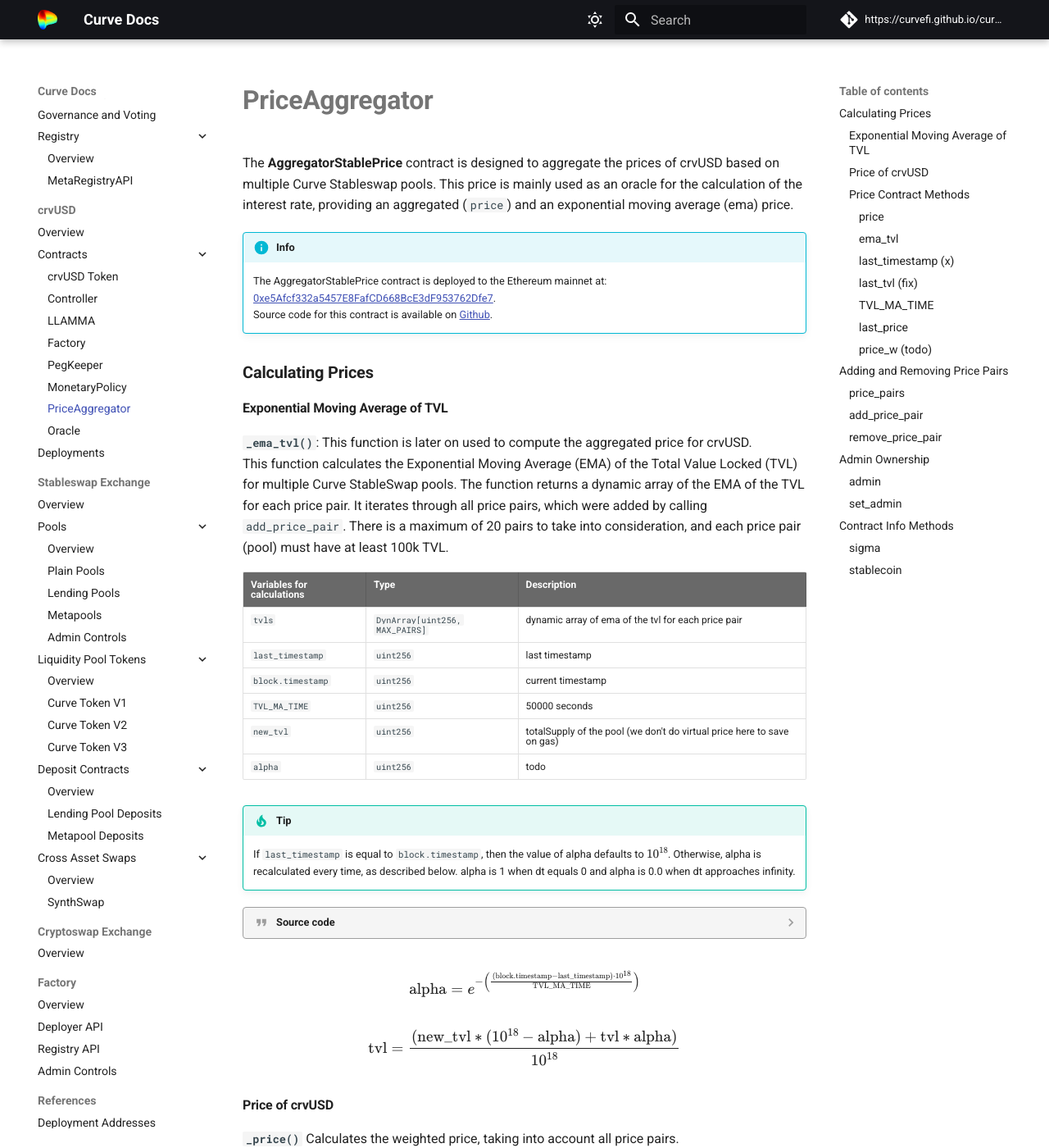
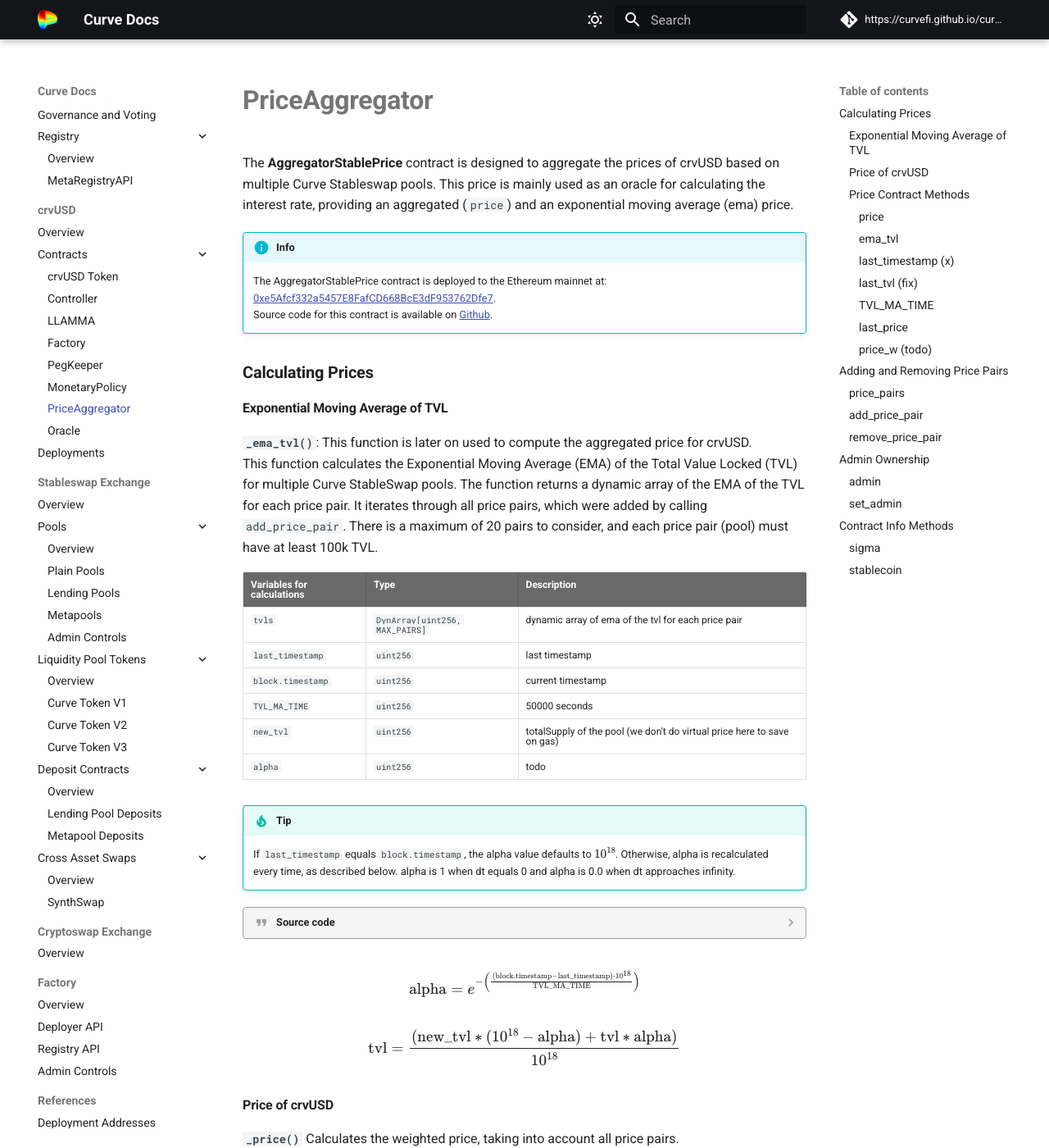
Before and after one commit to CurveDocs/curve-docs, an MkDocs documentation site: the page built from docs/crvUSD/priceaggregator.md, in a window 1280 px wide and 1400 px high. Shown: the whole window at 82% size. Built offline with MkDocs 1.6.1 and Material for MkDocs 9.7.7, drawn with Linux system fonts in a browser that asks for light colours; some of the changed text lies outside the part shown.

Commit message:
typos and grammar fixes at price aggregator

````diff
--- a/docs/crvUSD/priceaggregator.md
+++ b/docs/crvUSD/priceaggregator.md
@@ -1,4 +1,4 @@
-The **AggregatorStablePrice** contract is designed to aggregate the prices of crvUSD based on multiple Curve Stableswap pools. This price is mainly used as an oracle for the calculation of the interest rate, providing an aggregated (`price`) and an exponential moving average (ema) price.
+The **AggregatorStablePrice** contract is designed to aggregate the prices of crvUSD based on multiple Curve Stableswap pools. This price is mainly used as an oracle for calculating the interest rate, providing an aggregated (`price`) and an exponential moving average (ema) price.
 
 !!! info
     The AggregatorStablePrice contract is deployed to the Ethereum mainnet at: [0xe5Afcf332a5457E8FafCD668BcE3dF953762Dfe7](https://etherscan.io/address/0xe5Afcf332a5457E8FafCD668BcE3dF953762Dfe7).
@@ -11,7 +11,7 @@
 ### **Exponential Moving Average of TVL**
 
 **`_ema_tvl()`**: This function is later on used to compute the aggregated price for crvUSD.
-This function calculates the Exponential Moving Average (EMA) of the Total Value Locked (TVL) for multiple Curve StableSwap pools. The function returns a dynamic array of the EMA of the TVL for each price pair. It iterates through all price pairs, which were added by calling `add_price_pair`. There is a maximum of 20 pairs to take into consideration, and each price pair (pool) must have at least 100k TVL.
+This function calculates the Exponential Moving Average (EMA) of the Total Value Locked (TVL) for multiple Curve StableSwap pools. The function returns a dynamic array of the EMA of the TVL for each price pair. It iterates through all price pairs, which were added by calling `add_price_pair`. There is a maximum of 20 pairs to consider, and each price pair (pool) must have at least 100k TVL.
 
 | Variables for calculations | Type | Description |
 | ----------- | -------| ----|
@@ -23,7 +23,7 @@
 | `alpha` |  `uint256` | todo |
 
 !!!tip
-    If `last_timestamp` is equal to `block.timestamp`, then the value of alpha defaults to $10^{18}$. Otherwise, alpha is recalculated every time, as described below. alpha is 1 when dt equals 0 and alpha is 0.0 when dt approaches infinity.
+    If `last_timestamp` equals `block.timestamp`, the alpha value defaults to $10^{18}$. Otherwise, alpha is recalculated every time, as described below. alpha is 1 when dt equals 0 and alpha is 0.0 when dt approaches infinity.
 
 ??? quote "Source code"
 
@@ -121,16 +121,16 @@
         return wp_sum / w_sum
     ```
 
-This function iterates through all the price pairs which were added to this contract.
+This function iterates through all the price pairs added to this contract.
 
 
-1. The function iterates over all price pairs and stops when `n_price_pairs` is reached. It collects data such as **pool_supply** (which is the `_ema_tvl` for a price pair) and **p** (price from the price pair's oracle). It stores the pool_supply of the price pairs in **D** and also computes **Dsum** (the sum of D for all price pairs) and **DPsum** (the sum of **$\text{pool_supply * p}$** for all price pairs). If Dsum is equal to 0, then $10^{18}$ is used as a placeholder.
+1. The function iterates over all price pairs and stops when `n_price_pairs` is reached. It collects data such as **pool_supply** (the `_ema_tvl` for a price pair) and **p** (price from the price pair's oracle). It stores the pool_supply of the price pairs in **D** and also computes **Dsum** (the sum of D for all price pairs) and **DPsum** (the sum of **$\text{pool_supply * p}$** for all price pairs). If Dsum equals 0, then $10^{18}$ is used as a placeholder.
 
     | Variables | Type | Description |
     | ----------- | -------| ----|
     | `n` |  `uint256` | number of price pairs |
-    | `prices` |  `uint256` | array which cointains all the prrices for the price pairs (= price_oracle from the pool)|
-    | `D` |  `uint256[MAX_PAIRS]` | array which cointains the tvl's of the price pairs (is calculated via `_ema_tvl()`) |
+    | `prices` |  `uint256` | array which contains all the prices for the price pairs (= price_oracle from the pool)|
+    | `D` |  `uint256[MAX_PAIRS]` | array which contains the tvl's of the price pairs (is calculated via `_ema_tvl()`) |
     | `Dsum` |  `uint256` | Sum of tvls (D[i]) for all price pairs |
     | `DPsum` |  `uint256` | Sum of all tvl's multiplied by its corresponding pool price oracle |
 
````
Also changed, not shown: other parts of docs/crvUSD/priceaggregator.md (+1 -1 lines).
